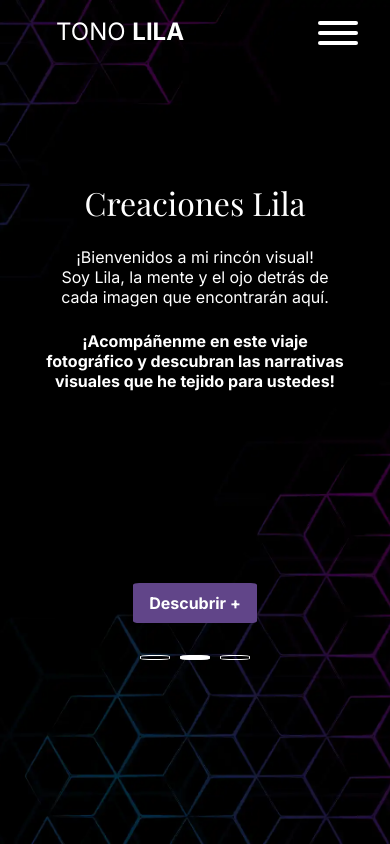
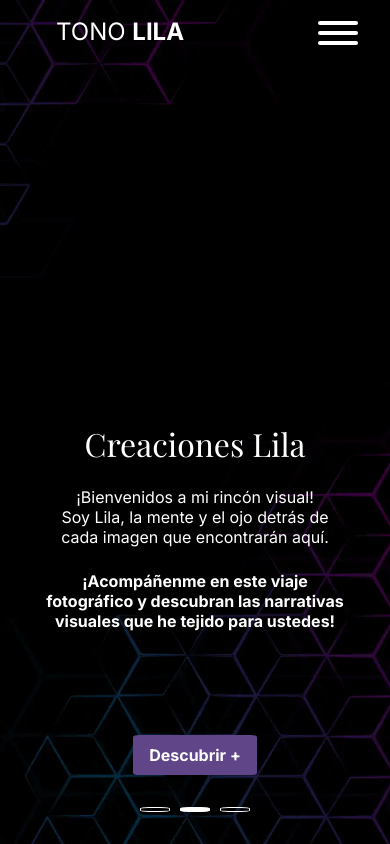
Before and after one commit to tonoLila/tonoLilaweb, a React (Vite) app: page / in a window 390 px wide. Built offline with nearby package versions, Linux system fonts and the light colour scheme.

Commit message:
responsive hero

```diff
--- a/src/styles/hero.module.css
+++ b/src/styles/hero.module.css
@@ -9,11 +9,11 @@
 }
 
 .hero_container {
-    height: 80vh;
-    width: 80%;
     display: flex;
     justify-content: center;
     align-items: center;
+    height: 80vh;
+    width: 80%;
     padding: 0 5em;
 }
 
@@ -92,7 +92,8 @@
         height: 100vh;
         padding: 0;
         flex-direction: column;
-        justify-content: space-evenly;
+        justify-content: space-between;
+        align-items: center;
     }
 
     .text_container {
@@ -102,6 +103,8 @@
         justify-content: center;
         align-items: center;
         padding: 1em;
+        padding-bottom: 5em;
+        margin-top: auto;
     }
 
     .hero_title {
```
